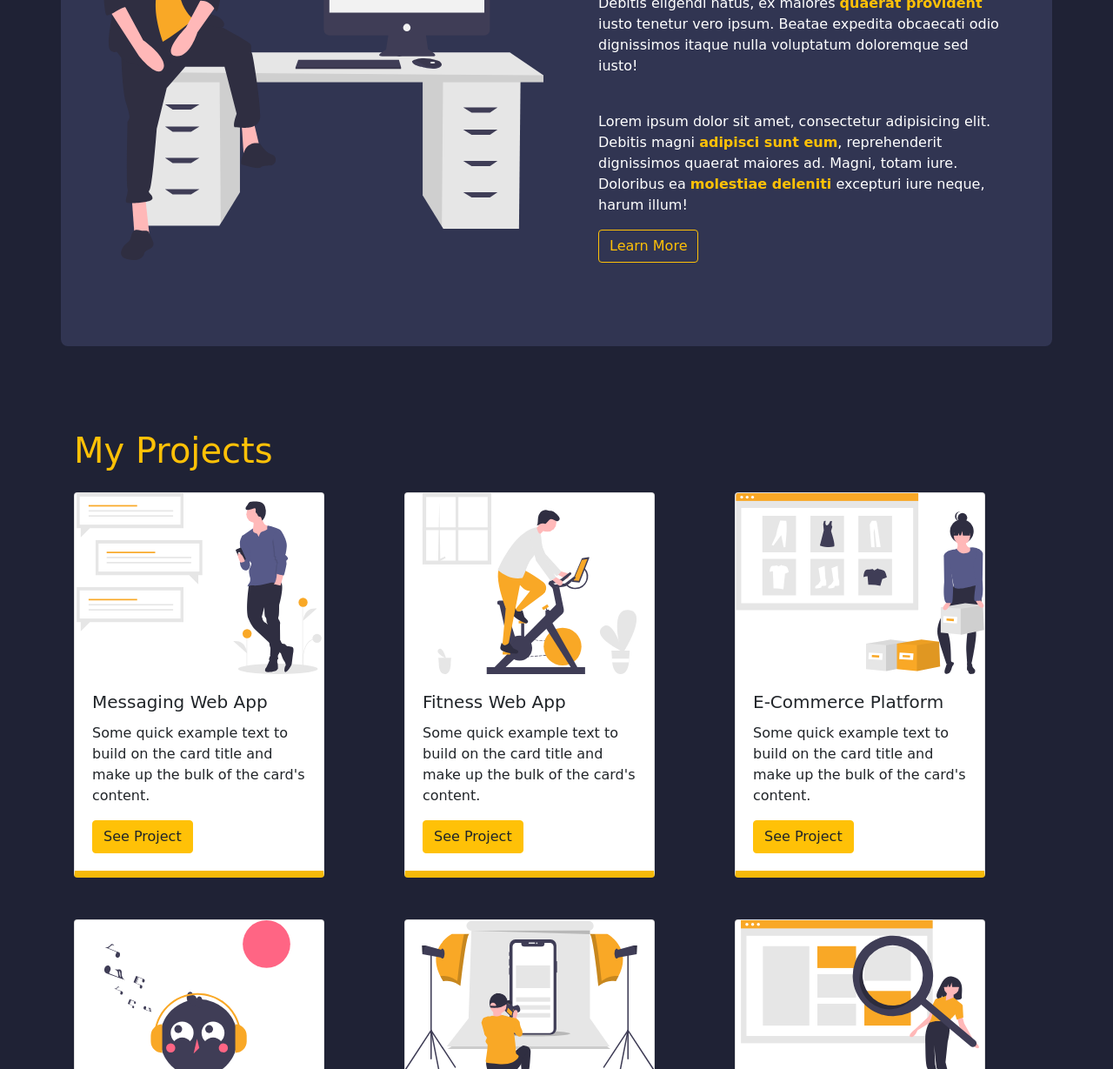
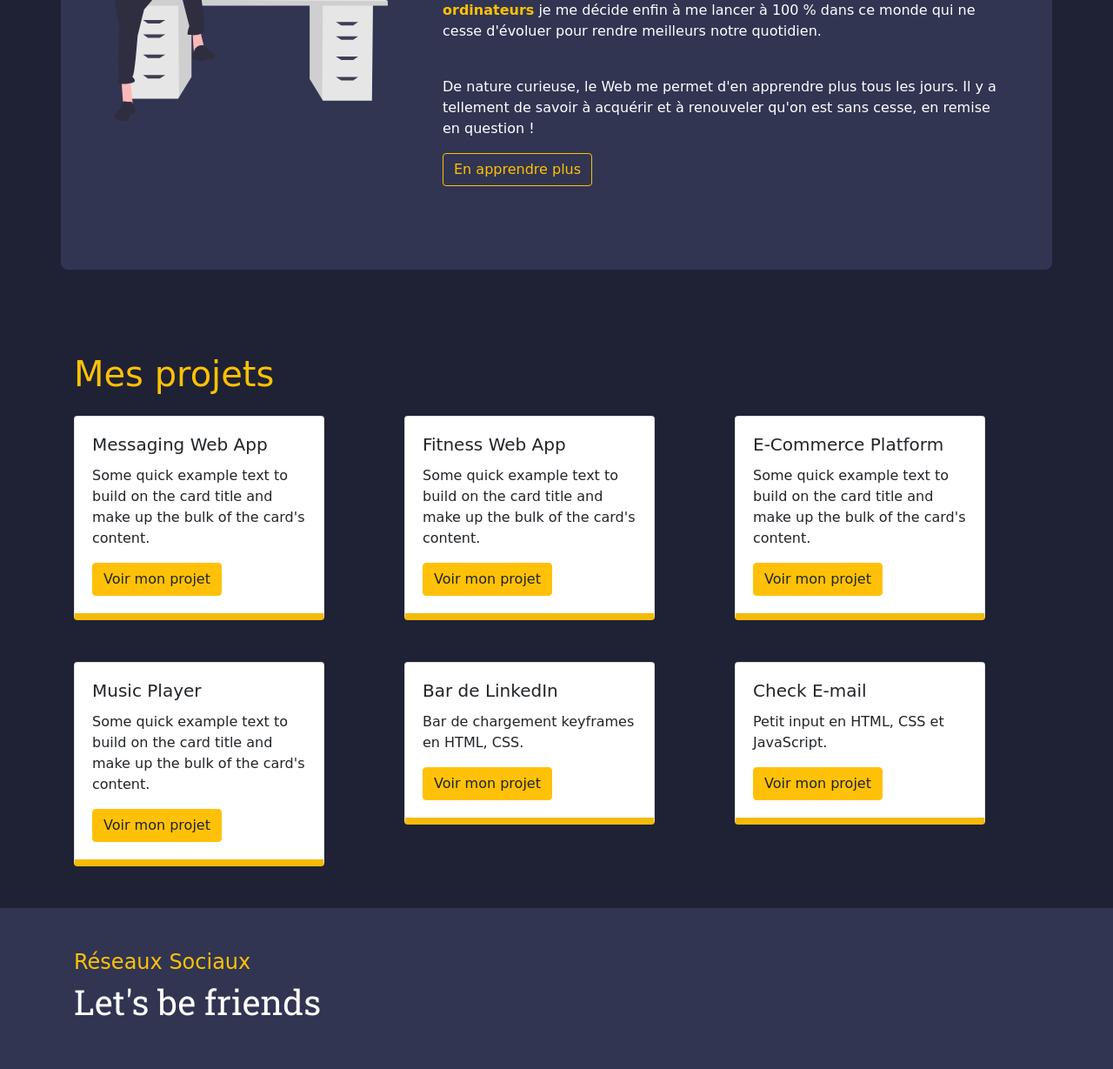
Before and after one commit to TristanTMT/portfolio, a plain HTML site: page index.html in a window 1280 px wide. Shown: the part 1250-2479 px from the top of the page at 87% size. Drawn offline with nearby package versions, Linux system fonts and the light colour scheme; a web font is replaced by a local one.

Commit message:
Add files via upload

```diff
--- a/index.html
+++ b/index.html
@@ -30,6 +30,7 @@
     <title>Portfolio</title>
   </head>
   <body>
+    <!-- Navigation -->
     <div class="container navigation pt-3">
       <div class="row">
         <div class="col-6 d-flex justify-content-start align-items-center">
@@ -41,24 +42,24 @@
             class="row text-center p-0 d-flex justify-content-end align-items-center"
           >
             <div class="col-3">
-              <a href="#about" class="text-white navigation-link">About</a>
+              <a href="#about" class="text-white navigation-link">A propos</a>
             </div>
             <div class="col-3">
               <a href="#projects" class="text-white navigation-link"
-                >Projects</a
+                >Projets</a
               >
             </div>
             <div class="col-3">
               <a href="#social-media" class="text-white navigation-link"
-                >Social Media</a
+                >Réseaux Sociaux</a
               >
             </div>
             <div class="col-3">
               <a
-                href="https://packetcode.github.io/web-development-crash-course/resume-mini-project/"
+                href="CV Tristan reconversion pro 4.pdf"
                 target="_blank"
                 class="text-white navigation-link"
-                >Resume</a
+                >Curriculum Vitae</a
               >
             </div>
           </div>
@@ -71,7 +72,7 @@
       <div class="row main_row">
         <div class="col">
           <h2 class="text-white">Hello, je suis</h2>
-          <h1 class="text-warning m-heading">TIEN-MI-TIEE Tristan</h1>
+          <h1 class="text-warning m-heading" id="nom_prenom"></h1>
           <h2 class="text-white">Passioné du Web</h2>
         </div>
       </div>
@@ -80,141 +81,99 @@
     <!-- About Section -->
     <div id="about" class="container about p-5">
       <div class="row">
-        <div class="col-6">
+        <div class="col-4">
           <img src="./images/about_img.svg" class="img-fluid" />
         </div>
-        <div class="col-6 pl-5 pt-5 pb-5 text-white">
-          <h3 class="text-warning">About Me</h3>
-          <h1 class="m-heading">A little bit about me</h1>
+        <div class="col-8 pl-5 pt-5 pb-5 text-white">
+          <h3 class="text-warning">A propos de moi</h3>
+          <h1 class="m-heading">Qui suis-je ?</h1>
           <p>
-            Lorem ipsum dolor sit amet consectetur, adipisicing elit. Debitis
-            eligendi natus, ex maiores
-            <b class="text-warning">quaerat provident</b> iusto tenetur vero
-            ipsum. Beatae expedita obcaecati odio dignissimos itaque nulla
-            voluptatum doloremque sed iusto!
+            Réunionnais ayant grandi avec les prémices des <b class="text-warning">jeux vidéos</b> et des <b class="text-warning">ordinateurs</b>
+            je me décide enfin à me lancer à 100 % dans ce monde qui ne cesse d'évoluer
+            pour rendre meilleurs notre quotidien.
           </p>
           <br />
           <p>
-            Lorem ipsum dolor sit amet, consectetur adipisicing elit. Debitis
-            magni <b class="text-warning">adipisci sunt eum</b>, reprehenderit
-            dignissimos quaerat maiores ad. Magni, totam iure. Doloribus ea
-            <b class="text-warning">molestiae deleniti</b> excepturi iure neque,
-            harum illum!
+            De nature curieuse, le Web me permet d'en apprendre plus tous les jours.
+            Il y a tellement de savoir à acquérir et à renouveler qu'on est sans cesse, en remise
+            en question !
           </p>
-          <button class="btn btn-outline-warning">Learn More</button>
+          <button class="btn btn-outline-warning">En apprendre plus</button>
         </div>
       </div>
     </div>
 
     <!-- Projects Section -->
     <div id="projects" class="container mt-5 pt-5">
-      <h1 class="text-warning mb-3 pb-2">My Projects</h1>
+      <h1 class="text-warning mb-3 pb-2">Mes projets</h1>
       <div class="row">
         <div class="col-4 mb-5">
           <div class="card" style="width: 18rem;">
-            <img
-              src="./images/messaging.svg"
-              class="card-img-top"
-              style="height: 13rem;"
-              alt="..."
-            />
             <div class="card-body">
               <h5 class="card-title">Messaging Web App</h5>
               <p class="card-text">
                 Some quick example text to build on the card title and make up
                 the bulk of the card's content.
               </p>
-              <a href="https://www.tests-techniques.epizy.com/simplon2/" class="btn btn-warning" target="_blank">See Project</a>
+              <a href="https://www.tests-techniques.epizy.com/simplon2/" class="btn btn-warning" target="_blank">Voir mon projet</a>
             </div>
           </div>
         </div>
         <div class="col-4 mb-5">
           <div class="card" style="width: 18rem;">
-            <img
-              src="./images/fitness.svg"
-              class="card-img-top img-fluid"
-              alt="..."
-              style="height: 13rem;"
-            />
             <div class="card-body">
               <h5 class="card-title">Fitness Web App</h5>
               <p class="card-text">
                 Some quick example text to build on the card title and make up
                 the bulk of the card's content.
               </p>
-              <a href="#" class="btn btn-warning">See Project</a>
+              <a href="#" class="btn btn-warning">Voir mon projet</a>
             </div>
           </div>
         </div>
         <div class="col-4 mb-5">
           <div class="card" style="width: 18rem;">
-            <img
-              src="./images/e_commerce_platform.svg"
-              class="card-img-top"
-              alt="..."
-              style="height: 13rem;"
-            />
             <div class="card-body">
               <h5 class="card-title">E-Commerce Platform</h5>
               <p class="card-text">
                 Some quick example text to build on the card title and make up
                 the bulk of the card's content.
               </p>
-              <a href="#" class="btn btn-warning">See Project</a>
+              <a href="#" class="btn btn-warning">Voir mon projet</a>
             </div>
           </div>
         </div>
         <div class="col-4 mb-5">
           <div class="card" style="width: 18rem;">
-            <img
-              src="./images/music.svg"
-              class="card-img-top"
-              alt="..."
-              style="height: 13rem;"
-            />
             <div class="card-body">
               <h5 class="card-title">Music Player</h5>
               <p class="card-text">
                 Some quick example text to build on the card title and make up
                 the bulk of the card's content.
               </p>
-              <a href="#" class="btn btn-warning">See Project</a>
+              <a href="#" class="btn btn-warning">Voir mon projet</a>
             </div>
           </div>
         </div>
         <div class="col-4 mb-5">
           <div class="card" style="width: 18rem;">
-            <img
-              src="./images/photography.svg"
-              class="card-img-top"
-              alt="..."
-              style="height: 13rem;"
-            />
             <div class="card-body">
-              <h5 class="card-title">Photography Platform</h5>
+              <h5 class="card-title">Bar de LinkedIn</h5>
               <p class="card-text">
-                Some quick example text to build on the card title and make up
-                the bulk of the card's content.
+                Bar de chargement keyframes en HTML, CSS.
               </p>
-              <a href="#" class="btn btn-warning">See Project</a>
+              <a href="https://tristantmt.github.io/LinkedIn_chargement/" target="_blank" class="btn btn-warning">Voir mon projet</a>
             </div>
           </div>
         </div>
         <div class="col-4 mb-5">
           <div class="card" style="width: 18rem;">
-            <img
-              src="./images/web_scraping.svg"
-              class="card-img-top"
-              alt="..."
-              style="height: 13rem;"
-            />
             <div class="card-body">
-              <h5 class="card-title">Manga Scraping Web App</h5>
+              <h5 class="card-title">Check E-mail</h5>
               <p class="card-text">
-                Some quick example text to build on the card title and make up
-                the bulk of the card's content.
+                Petit input en HTML, CSS et JavaScript.
               </p>
-              <a href="#" class="btn btn-warning">See Project</a>
+              <a href="https://tristantmt.github.io/check_email/" target="_blank" class="btn btn-warning">Voir mon projet</a>
             </div>
           </div>
         </div>
@@ -224,13 +183,13 @@
     <!-- Social Media Section -->
     <div id="social-media" class="container-fluid">
       <div class="container text-white py-5">
-        <h4 class="text-warning">Social Media</h4>
+        <h4 class="text-warning">Réseaux Sociaux</h4>
         <h1 class="m-heading">Let's be friends</h1>
         <div class="row pt-5">
           <div class="col-3 media_link btn" href="#">
             <div class="row">
               <div class="col-6 d-flex justify-content-start">
-                <h3 class="m-0 pt-2 text-white"><a href="https://www.linkedin.com/in/tristan-tien-mi-tiee-52a65a1aa/" target="_blank">LinkedIn</a></h3>
+                <h3 class="m-0 pt-2 text-white"><a class= "text-white" href="https://www.linkedin.com/in/tristan-tien-mi-tiee-52a65a1aa/" target="_blank">LinkedIn</a></h3>
               </div>
               <div class="col-6 d-flex justify-content-end align-items-center">
                 <i class="fab fa-linkedin-in fa-2x text-secondary"></i>
@@ -241,7 +200,7 @@
           <div class="col-3 media_link btn">
             <div class="row">
               <div class="col-6 d-flex justify-content-start">
-                <h3 class="m-0 pt-2 text-white"><a href="https://github.com/TristanTMT" target="_blank">Github</a></h3>
+                <h3 class="m-0 pt-2 text-white"><a class= "text-white" href="https://github.com/TristanTMT" target="_blank">Github</a></h3>
               </div>
               <div class="col-6 d-flex justify-content-end align-items-center">
                 <i class="fab fa-github fa-2x text-secondary"></i>
@@ -285,5 +244,7 @@
         </h5>
       </div>
     </footer>
+
+    <script src="script.js"></script>
   </body>
 </html>
--- /dev/null
+++ b/script.js
@@ -0,0 +1,19 @@
+let titre = document.getElementById("nom_prenom");
+let nom_prenom = "TIEN-MI-TIEE Tristan";
+let index = 1;
+
+setInterval(writeTexte, 300);
+
+function writeTexte()
+{
+    titre.innerHTML = nom_prenom.slice(0, index);
+    index++;
+
+
+    /* Boucle Infini
+    if(index > nom_prenom.length)
+    {
+        index = 1;
+    }
+    */
+}
--- a/style.css
+++ b/style.css
@@ -72,3 +72,6 @@ body {
   border: 2px solid #f5ba09;
   border-radius: 0.5rem;
 }
+h3 a:hover{
+  color: white;
+}
```
